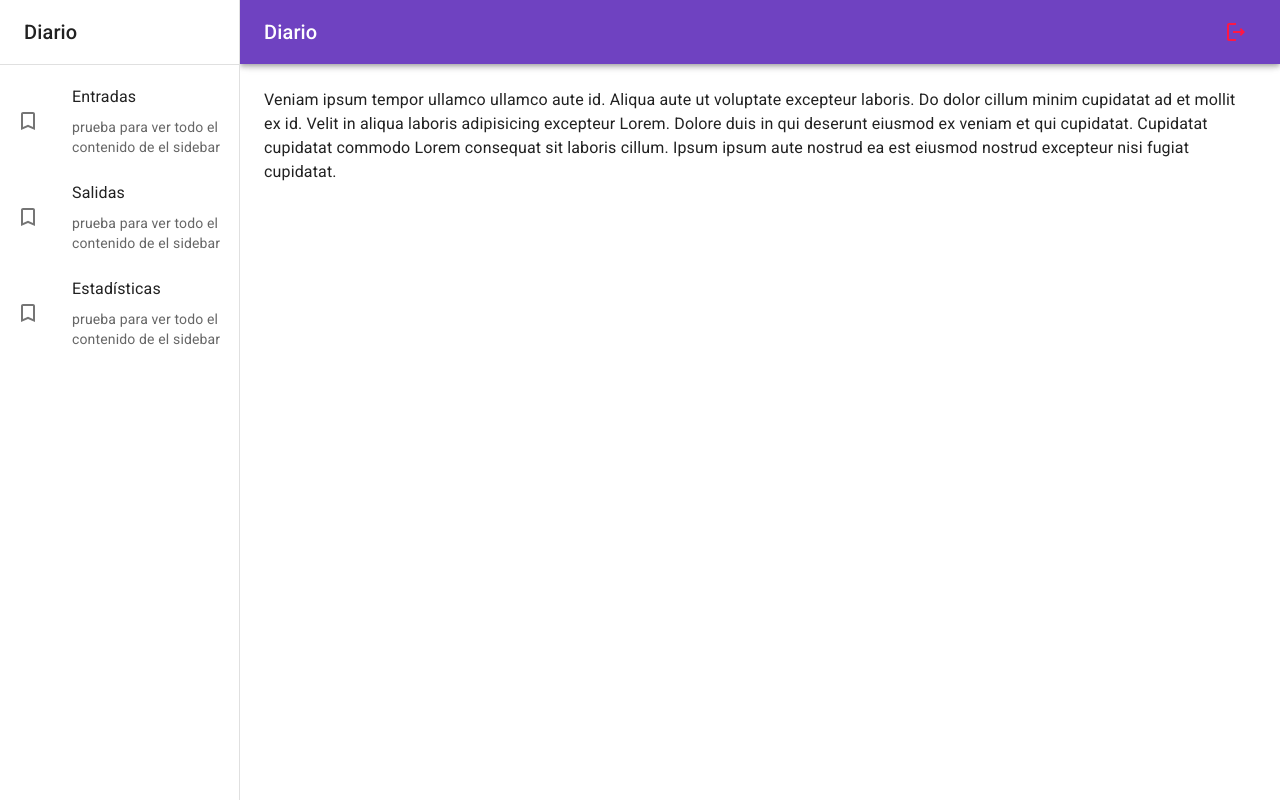
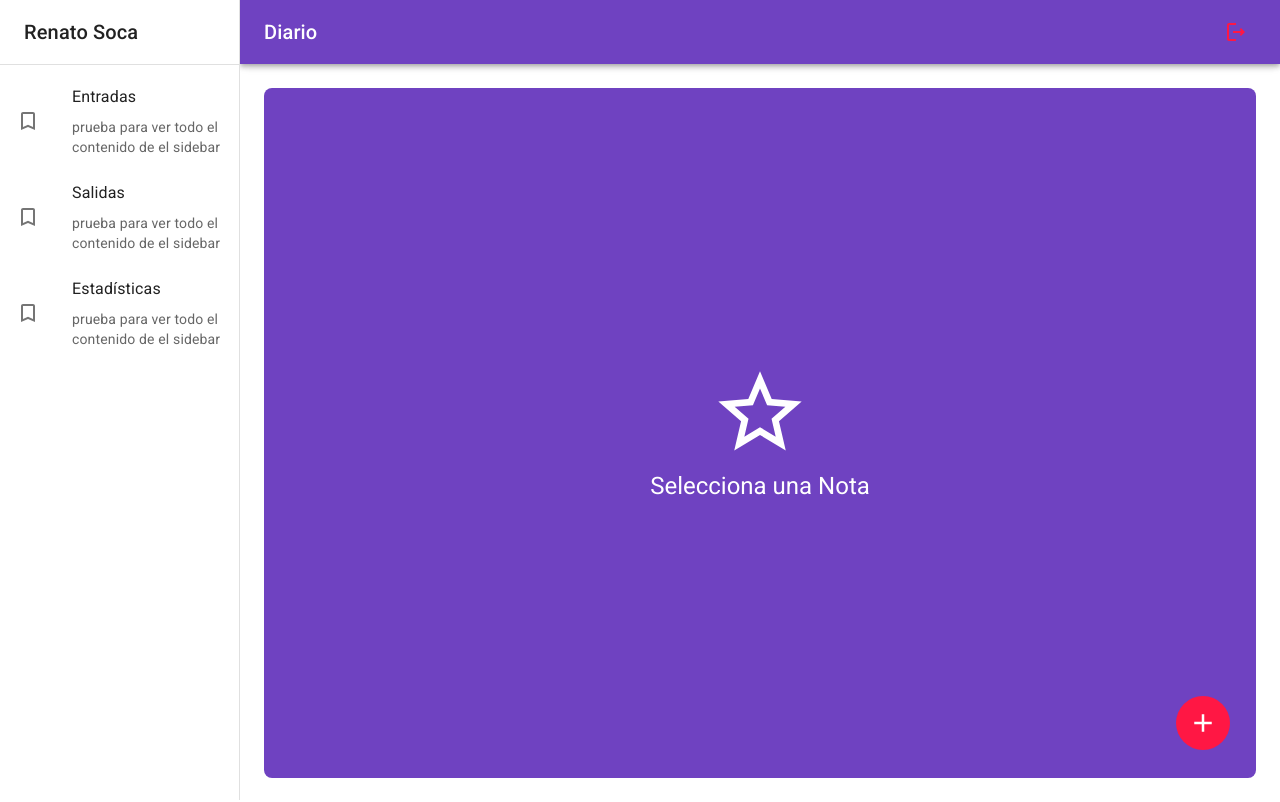
Before and after one commit to renatosoca/Diary-React, a React (Vite) app: page / in a window 1280 px wide. Built offline with nearby package versions, Linux system fonts and the light colour scheme.

Commit message:
Diseño Terminado

```diff
--- /dev/null
+++ b/src/components/journal/ImageGallery.jsx
@@ -0,0 +1,86 @@
+import { ImageList, ImageListItem, ImageListItemBar } from '@mui/material';
+
+export const ImageGallery = () => {
+  return (
+    <ImageList sx={{ width: '100%', height: 450 }} cols={3}>
+      {itemData.map((item) => (
+        <ImageListItem key={item.img}>
+          <img
+            src={`${item.img}?w=248&fit=crop&auto=format`}
+            srcSet={`${item.img}?w=248&fit=crop&auto=format&dpr=2 2x`}
+            alt={item.title}
+            loading="lazy"
+          />
+          <ImageListItemBar
+            title={item.title}
+            subtitle={<span>by: {item.author}</span>}
+            position="below"
+          />
+        </ImageListItem>
+      ))}
+    </ImageList>
+  );
+}
+
+const itemData = [
+  {
+    img: 'https://images.unsplash.com/photo-1551963831-b3b1ca40c98e',
+    title: 'Breakfast',
+    author: '@bkristastucchio',
+  },
+  {
+    img: 'https://images.unsplash.com/photo-1551782450-a2132b4ba21d',
+    title: 'Burger',
+    author: '@rollelflex_graphy726',
+  },
+  {
+    img: 'https://images.unsplash.com/photo-1522770179533-24471fcdba45',
+    title: 'Camera',
+    author: '@helloimnik',
+  },
+  {
+    img: 'https://images.unsplash.com/photo-1444418776041-9c7e33cc5a9c',
+    title: 'Coffee',
+    author: '@nolanissac',
+  },
+  {
+    img: 'https://images.unsplash.com/photo-1533827432537-70133748f5c8',
+    title: 'Hats',
+    author: '@hjrc33',
+  },
+  {
+    img: 'https://images.unsplash.com/photo-1558642452-9d2a7deb7f62',
+    title: 'Honey',
+    author: '@arwinneil',
+  },
+  {
+    img: 'https://images.unsplash.com/photo-1516802273409-68526ee1bdd6',
+    title: 'Basketball',
+    author: '@tjdragotta',
+  },
+  {
+    img: 'https://images.unsplash.com/photo-1518756131217-31eb79b20e8f',
+    title: 'Fern',
+    author: '@katie_wasserman',
+  },
+  {
+    img: 'https://images.unsplash.com/photo-1597645587822-e99fa5d45d25',
+    title: 'Mushrooms',
+    author: '@silverdalex',
+  },
+  {
+    img: 'https://images.unsplash.com/photo-1567306301408-9b74779a11af',
+    title: 'Tomato basil',
+    author: '@shelleypauls',
+  },
+  {
+    img: 'https://images.unsplash.com/photo-1471357674240-e1a485acb3e1',
+    title: 'Sea star',
+    author: '@peterlaster',
+  },
+  {
+    img: 'https://images.unsplash.com/photo-1589118949245-7d38baf380d6',
+    title: 'Bike',
+    author: '@southside_customs',
+  },
+];
--- a/src/components/journal/SideBar.jsx
+++ b/src/components/journal/SideBar.jsx
@@ -14,7 +14,7 @@ export const SideBar = ({ drawerWidth = 240 }) => {
       >
         <Toolbar>
           <Typography variant='h6' noWrap component='div' >
-            Diario
+            Renato Soca
           </Typography>
         </Toolbar>
 
--- a/src/components/journal/index.js
+++ b/src/components/journal/index.js
@@ -1,2 +1,3 @@
 export * from './Navbar';
 export * from './SideBar';
+export * from './ImageGallery';
--- a/src/pages/journal/JournalPage.jsx
+++ b/src/pages/journal/JournalPage.jsx
@@ -1,11 +1,31 @@
+import { IconButton } from '@mui/material';
+import { AddOutlined } from '@mui/icons-material';
 
-import { Typography } from '@mui/material';
 import { JournalLayout } from '../../layout';
+import { NoteView, NothingSelectedView } from '../../views';
 
 export const JournalPage = () => {
   return (
     <JournalLayout>
-      <Typography >Veniam ipsum tempor ullamco ullamco aute id. Aliqua aute ut voluptate excepteur laboris. Do dolor cillum minim cupidatat ad et mollit ex id. Velit in aliqua laboris adipisicing excepteur Lorem. Dolore duis in qui deserunt eiusmod ex veniam et qui cupidatat. Cupidatat cupidatat commodo Lorem consequat sit laboris cillum. Ipsum ipsum aute nostrud ea est eiusmod nostrud excepteur nisi fugiat cupidatat.</Typography>
+      {/* <Typography >Veniam ipsum tempor ullamco ullamco aute id. Aliqua aute ut voluptate excepteur laboris. Do dolor cillum minim cupidatat ad et mollit ex id. Velit in aliqua laboris adipisicing excepteur Lorem. Dolore duis in qui deserunt eiusmod ex veniam et qui cupidatat. Cupidatat cupidatat commodo Lorem consequat sit laboris cillum. Ipsum ipsum aute nostrud ea est eiusmod nostrud excepteur nisi fugiat cupidatat.</Typography> */}
+
+      <NothingSelectedView />
+
+      {/* <NoteView /> */}
+
+      <IconButton
+        size='large'
+        sx={{
+          color: 'white',
+          backgroundColor: 'error.main',
+          ':hover': { backgroundColor: 'error.main', opacity: 0.7 },
+          position: 'fixed',
+          right: 50,
+          bottom: 50,
+        }}
+      >
+        <AddOutlined sx={{ fontSize: 30 }} />
+      </IconButton>
     </JournalLayout>
   )
 }
--- /dev/null
+++ b/src/views/index.js
@@ -0,0 +1 @@
+export * from './journal';
--- /dev/null
+++ b/src/views/journal/NoteView.jsx
@@ -0,0 +1,43 @@
+import { Grid, Typography, Button, TextField } from '@mui/material';
+import { SaveOutlined } from '@mui/icons-material';
+import { ImageGallery } from '../../components';
+
+export const NoteView = () => {
+  return (
+    <Grid container direction='row' justifyContent='space-between' alignItems='center' sx={{ mb:1 }} >
+      <Grid item >
+        <Typography fontSize={39} fontWeight='light' >Titulo de la Nota</Typography>
+      </Grid>
+
+      <Grid item >
+        <Button color='primary' sx={{ padding: 1, border: 1 }} >
+          <SaveOutlined sx={{ fontSize: 30, mr: 1 }} />
+          Guardar
+        </Button>
+      </Grid>
+
+      <Grid container >
+        <TextField
+          type='text'
+          variant='filled'
+          fullWidth
+          placeholder='Ingresa un Título'
+          label='Título'
+          sx={{ mb: 1, border: 'none' }}
+        />
+
+        <TextField
+          type='text'
+          variant='filled'
+          multiline
+          fullWidth
+          placeholder='Descripción del dia'
+          label='Descripción'
+          minRows={ 5 }
+        />
+      </Grid>
+
+      <ImageGallery />
+    </Grid>
+  )
+}
--- /dev/null
+++ b/src/views/journal/NothingSelectedView.jsx
@@ -0,0 +1,23 @@
+import { Grid, Typography } from '@mui/material';
+import { StarOutline } from '@mui/icons-material';
+
+export const NothingSelectedView = () => {
+  return (
+    <Grid
+    container
+    spacing={0}
+    direction="column"
+    alignItems="center"
+    justifyContent='center'
+    sx={{ minHeight: 'calc( 100vh - 110px )', backgroundColor: 'primary.main', borderRadius: 2 }}
+    >
+      <Grid item xs={ 12 } >
+        <StarOutline sx={{ fontSize: 100, color: 'white' }} />
+      </Grid>
+
+      <Grid item xs={ 12 } >
+        <Typography variant='h5' color='white' >Selecciona una Nota</Typography>
+      </Grid>
+    </Grid>
+  )
+}
--- /dev/null
+++ b/src/views/journal/index.js
@@ -0,0 +1,2 @@
+export * from './NothingSelectedView';
+export * from './NoteView';
```
